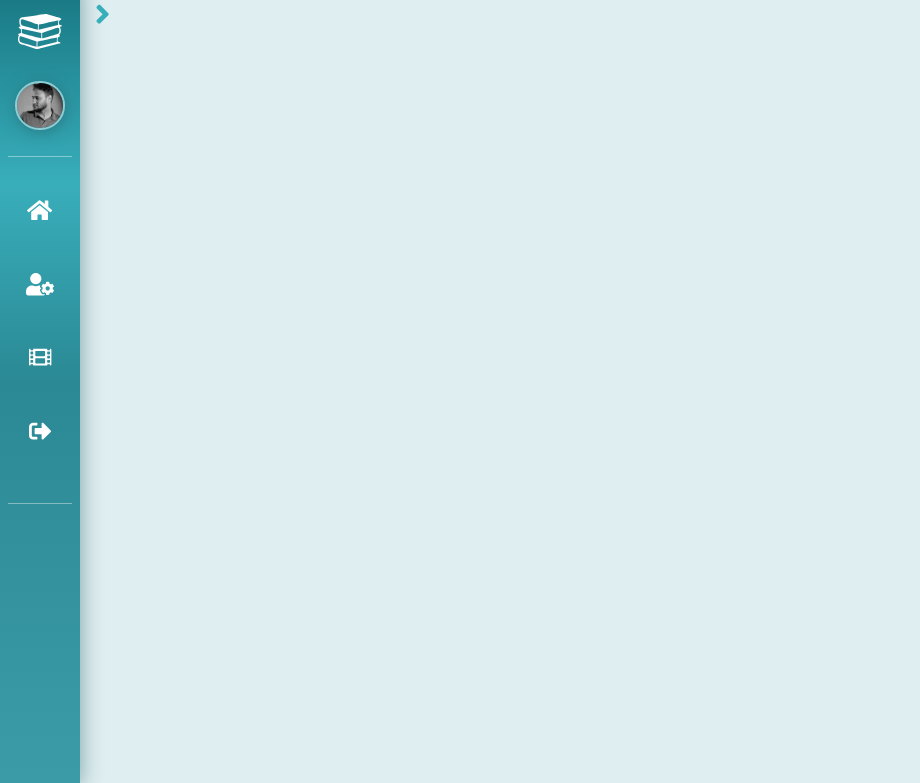
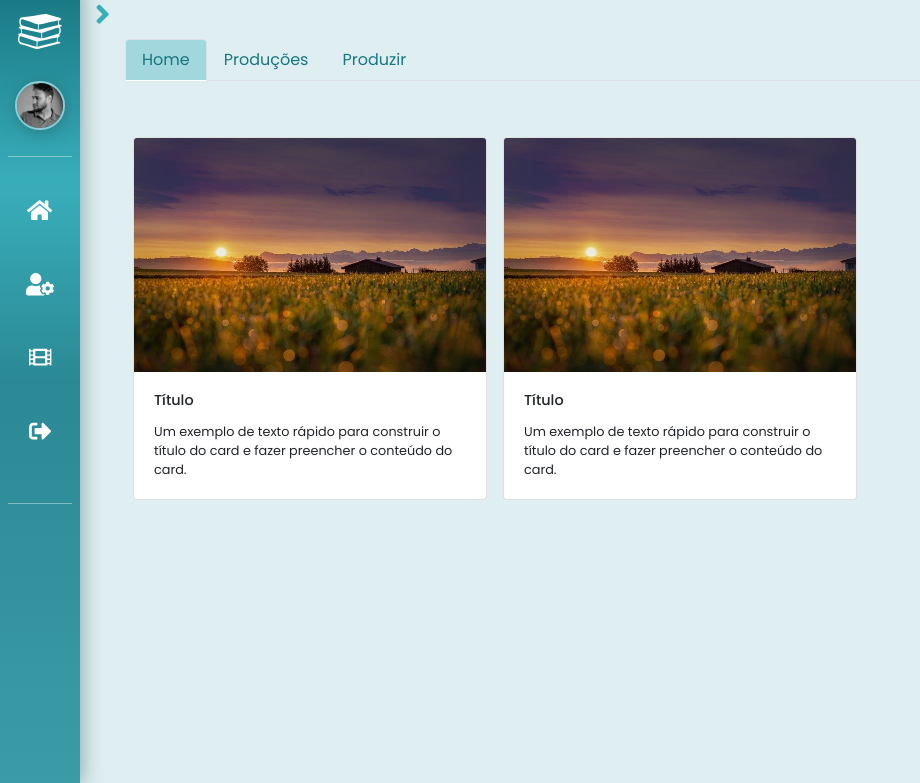
Before and after one commit to cassiarecode/JUMP, a PHP site: page /frontend/home_user.html in a window 1280 px wide. Shown: the part 17-800 px from the top of the page, without its empty margins (0-920 px from the left). Run offline with PHP 8.4, Linux system fonts and the light colour scheme; some libraries are stand-ins or nearby versions.

Commit message:
Atualização

```diff
--- a/css/global-home/home-user.css
+++ b/css/global-home/home-user.css
@@ -178,9 +178,34 @@ a[aria-expanded="true"] {
     font-size: 1.9em;
 }
 
+.container ul li a{
+    color: #177681 !important;
+    font-size: 1em;
+}
+
+.container ul li a.active{
+    background-color: #39aebb5d !important;
+}
+
+.tab-pane .container h3{
+    color: #177681;
+}
+
+.card .card-title{
+    font-size: 0.9rem;
+}
+
+.card .card-text{
+    font-size: 0.8rem;
+}
+
 /* -----------------
     MEDIAQUERIES
 -------------------- */
+
+@media (max-width: 991.98px) {
+
+}
 
 @media (max-width: 768px) {
     #sidebar{
@@ -224,4 +249,9 @@ a[aria-expanded="true"] {
     #sidebar.active .copy{
         display: none;
     }
+
+    .container ul li a{
+        color: #177681 !important;
+        font-size: 0.7em;
+    }
 }
--- a/frontend/home_user.html
+++ b/frontend/home_user.html
@@ -5,8 +5,6 @@
     <meta http-equiv="X-UA-Compatible" content="IE=edge">
     <meta name="viewport" content="width=device-width, initial-scale=1.0">
     <title>Home user - JUMP</title>
-        <!-- Bootstrap CSS CDN -->
-        <!-- <link rel="stylesheet" href="https://stackpath.bootstrapcdn.com/bootstrap/4.1.0/css/bootstrap.min.css" integrity="sha384-9gVQ4dYFwwWSjIDZnLEWnxCjeSWFphJiwGPXr1jddIhOegiu1FwO5qRGvFXOdJZ4" crossorigin="anonymous"> -->
     <link rel="stylesheet" href="https://stackpath.bootstrapcdn.com/bootstrap/4.1.3/css/bootstrap.min.css" integrity="sha384-MCw98/SFnGE8fJT3GXwEOngsV7Zt27NXFoaoApmYm81iuXoPkFOJwJ8ERdknLPMO" crossorigin="anonymous">
     <script src="https://code.jquery.com/jquery-3.3.1.slim.min.js" integrity="sha384-q8i/X+965DzO0rT7abK41JStQIAqVgRVzpbzo5smXKp4YfRvH+8abtTE1Pi6jizo" crossorigin="anonymous"></script>
     <script src="https://cdnjs.cloudflare.com/ajax/libs/popper.js/1.14.3/umd/popper.min.js" integrity="sha384-ZMP7rVo3mIykV+2+9J3UJ46jBk0WLaUAdn689aCwoqbBJiSnjAK/l8WvCWPIPm49" crossorigin="anonymous"></script>
@@ -18,21 +16,34 @@
 </head>
 <body>
     <div class="wrapper">
-        <!-- Sidebar  -->
+
+<!-- SIDEBAR ---------------------------------------------------- -->
+
         <nav id="sidebar">
-            <!-- Logo -->
             <div class="sidebar-header d-flex align-items-center justify-content-center">
+
+<!-- LOGO ------------------------------------------------------- -->
+
                 <img class="logo" src="../img/marca.svg" alt="Logo do projeto Jump - Recode Pro 2020/2021">
                 <img class="logo-responsive" src="../img/marca-responsive.svg" alt="Logo do projeto Jump responsivo - Recode Pro 2020/2021">
+
+<!-- FIM LOGO --------------------------------------------------- -->
+<!-- DADOS USUARIO ---------------------------------------------- -->
+
                 <div class="container-user text-center d-flex flex-column align-items-center mt-4">
                     <div class="user my-2">
                         <img src="../img/user/Lailson.jpg" alt="User" class="img-user">
                     </div>
                     <p>Lailson</p>
                 </div>
+
+<!-- FIM DADOS USUARIO ------------------------------------------ -->
+
             </div>
             <div class="line"></div>
-            <!-- Links-Sidebar -->
+
+<!-- LINKS SIDEBAR----------------------------------------------- -->
+
             <ul class="list-unstyled components">
                 <li>
                     <a href="#">
@@ -53,7 +64,13 @@
                     </a>
                 </li>
             </ul>
+
+<!-- FIM LINKS SIDEBAR ------------------------------------------- -->
+
             <div class="line"></div>
+
+<!-- DIREITOS ---------------------------------------------------- -->
+
             <p class="copy">
                 <span class="copycopy">
                     &copycopyright SQUAD8-SP2
@@ -62,16 +79,162 @@
                     Recode Pro | 2020-2021
                 </span>
             </p>
+
+<!-- FIM DIREITOS ----------------------------------------------- -->
+
         </nav>
-        <!-- Page Content  -->
+
+<!-- FIM SIDEBAR ------------------------------------------------ -->
+<!-- CONTEUDO --------------------------------------------------- -->
+
         <div id="content">
+
+<!-- BOTÃO PARA ABRIR/FECHAR SIDEBAR ---------------------------- -->
+
             <nav class="container-fluid">
                 <span id="sidebarCollapse">
                     <i class="fas fa-angle-right"></i>
                 </span>
             </nav>
+
+ <!-- FIM BOTÃO PARA ABRIR/FECHAR SIDEBAR ----------------------- -->
+
+            <div class="container">
+
+<!-- NAVEGAÇÃO EM CORTINA --------------------------------------- -->
+
+                <ul class="nav nav-tabs" id="myTab" role="tablist">
+                    <li class="nav-item">
+                      <a class="nav-link active" id="home-tab" data-toggle="tab" href="#home" role="tab" aria-controls="home" aria-selected="true">Home</a>
+                    </li>
+                    <li class="nav-item">
+                      <a class="nav-link" id="profile-tab" data-toggle="tab" href="#perfil" role="tab" aria-controls="profile" aria-selected="false">Produções</a>
+                    </li>
+                    <li class="nav-item">
+                      <a class="nav-link" id="contact-tab" data-toggle="tab" href="#contato" role="tab" aria-controls="contact" aria-selected="false">Produzir</a>
+                    </li>
+                </ul>
+
+<!-- FIM NAVEGAÇÃO EM CORTINA --------------------------------------- -->
+<!-- PÁGINAÇÃO EM CORTINA ------------------------------------------- -->
+
+                <div class="tab-content" id="myTabContent">
+
+<!-- CORTINA 1 ------------------------------------------------------ -->
+
+                    <div class="tab-pane fade show active" id="home" role="tabpanel" aria-labelledby="home-tab">
+                        <div class="container py-5">
+                            <div class="row">
+
+<!-- CARD - LISTA TOTAL -------------------------------------------------------- -->
+
+                                <div class="col-md-4 p-2">
+                                    <a href="#">
+                                        <div class="card">
+                                            <img class="card-img-top" src="../img/campo.jpg" alt="Imagem de capa do card">
+                                            <div class="card-body">
+                                                <h5 class="card-title">Título</h5>
+                                                <p class="card-text">
+                                                    Um exemplo de texto rápido para construir o título do card e fazer preencher o conteúdo do card.
+                                                </p>
+                                            </div>
+                                        </div>
+                                    </a>
+                                </div>
+
+                                <div class="col-md-4 p-2">
+                                    <a href="#">
+                                        <div class="card">
+                                            <img class="card-img-top" src="../img/campo.jpg" alt="Imagem de capa do card">
+                                            <div class="card-body">
+                                                <h5 class="card-title">Título</h5>
+                                                <p class="card-text">
+                                                    Um exemplo de texto rápido para construir o título do card e fazer preencher o conteúdo do card.
+                                                </p>
+                                            </div>
+                                        </div>
+                                    </a>
+                                </div>
+
+<!-- FIM CARD -LISTA TOTAL ----------------------------------------------------- -->
+
+                            </div>
+                        </div>
+                    </div>
+
+<!-- FIM CORTINA 1 ------------------------------------------------ -->
+<!-- CORTINA 2 ---------------------------------------------------- -->
+
+                    <div class="tab-pane fade" id="perfil" role="tabpanel" aria-labelledby="profile-tab">
+                        <div class="container py-5">
+                            <div class="row">
+
+ <!-- CARD - LISTA PRODUZIDOS -------------------------------------------------------- -->
+
+                                <div class="col-md-4 p-2">
+                                    <a href="#">
+                                        <div class="card">
+                                            <img class="card-img-top" src="../img/campo.jpg" alt="Imagem de capa do card">
+                                            <div class="card-body">
+                                                <h5 class="card-title">Título</h5>
+                                                <p class="card-text">
+                                                    Um exemplo de texto rápido para construir o título do card e fazer preencher o conteúdo do card.
+                                                </p>
+                                            </div>
+                                        </div>
+                                    </a>
+                                </div>
+
+<!-- FIM CARD - LISTA PRODUZIDOS -------------------------------------------------------- -->
+
+                            </div>
+                        </div>
+                    </div>
+
+<!-- FIM CORTINA 2 ---------------------------------------------------------------------- -->
+<!-- CORTINA 3 -------------------------------------------------------------------------- -->
+
+                    <div class="tab-pane fade" id="contato" role="tabpanel" aria-labelledby="contact-tab">
+                        <div class="container py-5">
+
+                            <h3>Novo conteúdo</h3>
+                            <form action="" method="" class="mt-4">
+                                <div class="row form-group">
+                                    <div class="col">
+                                        <input type="text" class="form-control form-control-sm" placeholder="Digite o título...">
+                                    </div>
+                                    <div class="col">
+                                        <input type="text" class="form-control form-control-sm" placeholder="Informe o assunto...">
+                                    </div>
+                                </div>
+                                <textarea class="form-control form-control-sm" rows="3" placeholder="Insira aqui a descrição do seu conteudo."></textarea>
+                                <div class="row form-group my-4">
+                                    <div class="col">
+                                        <label for="arq-video">Escolha um imagem de capa</label>
+                                        <input type="file" class="form-control-file form-control-sm" id="arq-video">
+                                    </div>
+                                    <div class="col">
+                                        <label for="arq-video">Insira seu arquivo de vídeo</label>
+                                        <input type="file" class="form-control-file form-control-sm" id="arq-video">
+                                    </div>
+                                </div>
+                            </form>
+
+                        </div>
+                    </div>
+
+<!-- FIM CORTINA 3 ---------------------------------------------------------------------- -->
+
+                </div>
+
+<!-- FIM PÁGINAÇÃO EM CORTINA ----------------------------------------- -->
+
+            </div>
         </div>
     </div>
+
+<!-- CONTROLE DO BOTÃO DE ABRIR/FECHAR SIDEBAR ----------------------- -->
+
     <script type="text/javascript">
         $(document).ready(function () {
             $('#sidebarCollapse').on('click', function () {
@@ -79,5 +242,7 @@
             });
         });
     </script>
+
+<!-- FIM CONTROLE DO BOTÃO DE ABRIR/FECHAR SIDEBAR ------------------ -->
 </body>
 </html>
```
Also changed, not shown: img/carousel/img-1.jpeg (deleted), img/user/avatar.png (renamed from img/avatar.png).
